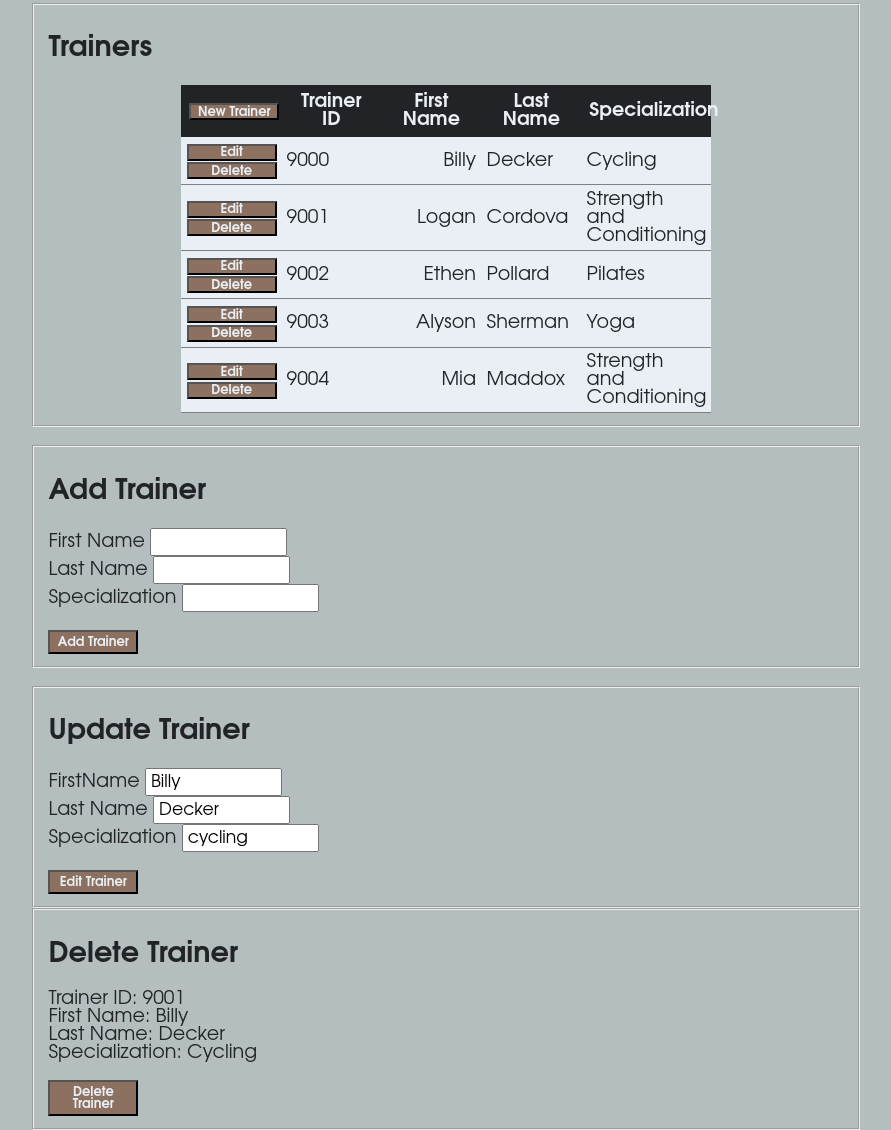
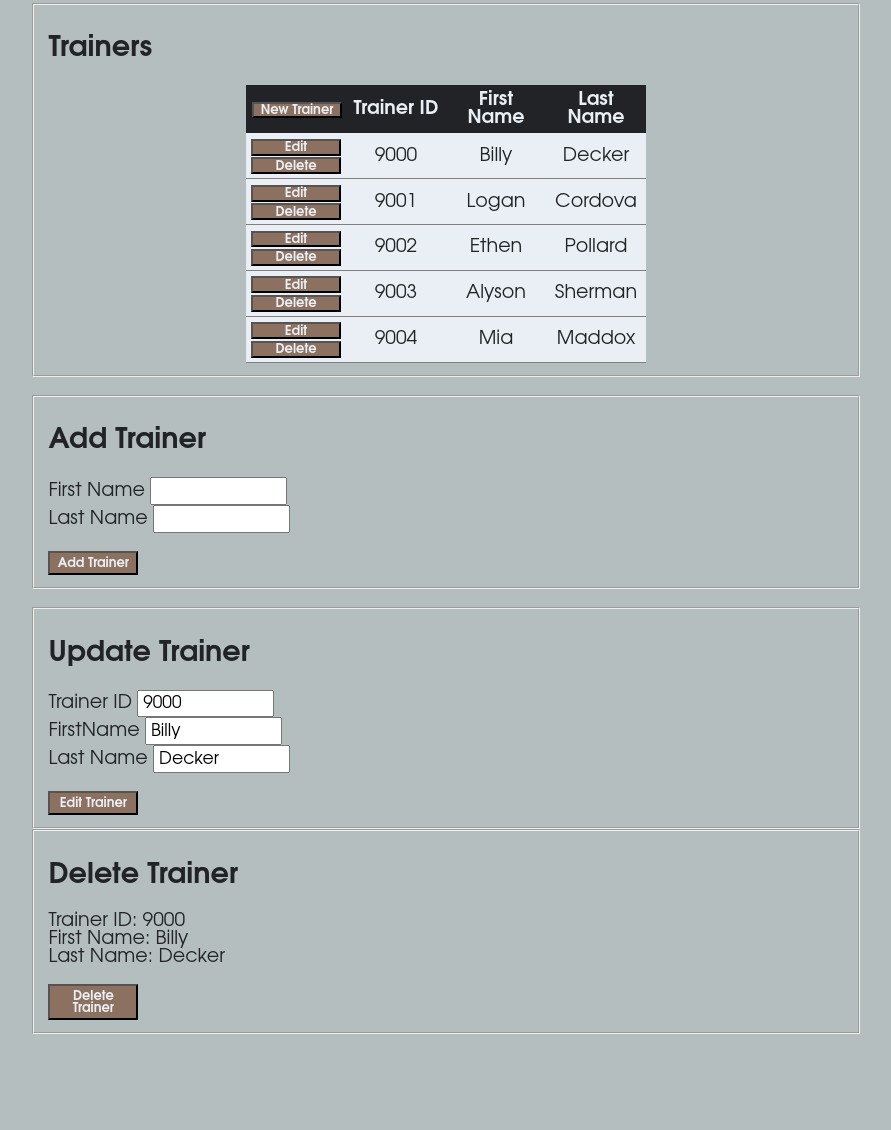
Before and after one commit to JustinLYoung/CS340, a plain HTML site: page trainers.html in a window 1280 px wide. Shown: the part 238-1368 px from the top of the page, without its empty margins (194-1085 px from the left). After the commit the page ends 1272 px from the top, so only its background shows below. Drawn offline with Linux system fonts and the light colour scheme.

Commit message:
These are all the updated files so far, trying to update main

```diff
--- a/main.css
+++ b/main.css
@@ -9,6 +9,7 @@
 
 
 /*   ----- Variables  -----  */
+
 :root {
   --offWhite: #F2F2F2;
   --cream: #F0F2DC;
@@ -25,11 +26,13 @@
 }
 
 /*  ----- Viewport ----- elements inherited by all remaining elements ----- */
-  body {       /* Can alternatively define in html {}. */
+body {
+  /* Can alternatively define in html {}. */
   background-color: var(--lightGrey);
   /* background-image:; */
   color: var(--black);
-    font-family: Avantgarde, TeX Gyre Adventor, URW Gothic L, sans-serif; /* Define with at least one font name and its related generic family name.*/
+  font-family: Avantgarde, TeX Gyre Adventor, URW Gothic L, sans-serif;
+  /* Define with at least one font name and its related generic family name.*/
   margin: 0 auto;
   padding: 0;
   max-width: 65%;
@@ -37,32 +40,37 @@
 }
 
 /*  ----- Page layout blocks -----  */
-  header, footer {
+header,
+footer {
   background-color: var(--cream);
-    margin:0;
+  margin: 0;
   color: var(--black);
-    padding:2.1%;
+  padding: 2.1%;
   border: 3px solid var(--charcoal);
-    font-family:'Signika Negative', sans-serif;
+  font-family: 'Signika Negative', sans-serif;
   font-size: x-large;
   text-align: center;
 }
+
 header img {
-    width:50px; padding:30px;
-    margin-top:-30px;
+  width: 50px;
+  padding: 30px;
+  margin-top: -30px;
   margin-bottom: -30px;
   margin-left: -30px;
   margin-bottom: -40px;
   margin-right: -30px;
 }
+
 main {
   margin-top: -30px;
   background-color: var(--charcoalTransparent);
-    margin:0;
+  margin: 0;
   color: var(--darkTeal);
-    padding:1%;
+  padding: 1%;
   border: 3px solid var(--charcoal);
 }
+
 /* section {
     background-color: var(--darkTeal);
     padding:3%;
@@ -73,16 +81,24 @@
     margin:0 auto;
   } */
 #topic1 {}
+
 #topic2 {}
+
 div {}
+
 aside {}
+
 /* footer {} */
 
 /* ----- Anchors ----- Text links */
 a {}
+
 a:link {}
+
 a:hover {}
+
 a:active {}
+
 a:visited {}
 
 /*  ----- Navigation ----- Override text links for navigation only.  */
@@ -93,6 +109,7 @@
   flex-wrap: wrap;
   justify-content: center;
 }
+
 nav a {
   background-color: var(--mocha);
   border: 2px solid var(--black);
@@ -105,59 +122,101 @@
   text-decoration: none;
   margin-right: 3px;
 }
+
 nav a:hover {
-    background-color:  var(--lightGray);
+  background-color: var(--lightGray);
   color: var(--black);
   text-decoration: none;
 }
 
 /*  -----  Typography  ----- */
 p {}
+
 br {}
-  ol, ul, dl {}
+
+ol,
+ul,
+dl {}
+
 li {}
+
 dt {}
+
 dd {}
 
-  h1, h2, h3, h4, h5, h6 {}
+h1,
+h2,
+h3,
+h4,
+h5,
+h6 {}
+
 h1 {}
+
 h2 {}
+
 h3 {}
+
 h4 {}
+
 h5 {}
+
 h6 {}
 
 abbr {}
+
 acronym {}
+
 address {}
+
 blockquote {}
+
 q {}
+
 cite {}
+
 em {}
+
 hr {}
+
 mark {}
+
 s {}
+
 span {}
+
 strong {}
+
 sub {}
+
 sup {}
+
 time {}
 
 /*  ----- Coding or instructional typography ----- */
 pre {}
+
 code {}
+
 kbd {}
+
 samp {}
+
 var {}
+
 del {}
+
 ins {}
 
 /*  ----- Table ----- */
-  table {border-collapse: collapse;
+table {
+  border-collapse: collapse;
   width: 50%;
   margin: auto;
 }
+
 caption {}
+
 /* thead {} */
 /* tbody {}
   tfoot {}
@@ -170,10 +229,11 @@
   data {}
   datalist {} */
 tr td {
-    border-bottom:1px solid gray;
-    min-width:100px;
-    padding:1%;
+  border-bottom: 1px solid gray;
+  min-width: 100px;
+  padding: 1%;
 }
+
 tr th {
   border: 2px var(--lightGray);
   text-align: center;
@@ -181,17 +241,25 @@
   color: var(--lightGray);
   padding: 1.5%;
 }
-  th, td {border: 2px var(--black);
+
+th,
+td {
+  border: 2px var(--black);
   background-color: var(--lightGray);
   padding: 3% 3% 3% 1%;
-    text-align: left;}
+  text-align: center;
+}
+
 td:nth-child(3) {
-    text-align: right;
+  text-align: center;
 }
 
 /*  ----- Form ----- */
-  form, button, input, select {
-    font-family:inherit;
+form,
+button,
+input,
+select {
+  font-family: inherit;
   font-size: 90%;
   display: flexbox;
   flex-wrap: row wrap;
@@ -199,67 +267,105 @@
   padding: .5%;
   margin: 0;
 }
+
 button {
   background-color: var(--mocha);
   color: var(--lightGray);
   width: 90px;
-    font-size:small;
+  font-size: small;
   font-weight: 900;
 }
+
 label {
   flex-wrap: row wrap;
   margin-top: 1%;
   margin-bottom: -1%;
   padding: 0;
 }
+
 fieldset {}
+
 legend {}
+
 label {}
+
 button {}
+
 input {}
+
 select {}
+
 optgroup {}
+
 option {}
+
 textarea {}
+
 output {}
+
 meter {}
+
 progress {}
 
 
 /* ----- Media ----- */
 figure {}
+
 figcaption {}
+
 figure img {}
+
 svg {}
+
 picture {}
+
 source {}
+
 iframe {}
+
 video {}
+
 audio {}
+
 embed {}
+
 object {}
 
 /*  ----- Classes for alignment, positioning, widths, grids, embellishments, and animation -----  */
 .gallery {}
 
 .floatright {}
+
 .floatleft {}
+
 .center-middle {}
 
 .ten {}
+
 .twenty {}
+
 .thirty {}
+
 .forty {}
+
 .fifty {}
+
 .sixty {}
+
 .seventy {}
+
 .eighty {}
 
 .radius {}
+
 .circle {}
+
 .boxshadow {}
+
 .tshadow {}
+
 .gradient {}
+
 .shape {}
 
 @keyframes App-logo {}
--- a/trainers.html
+++ b/trainers.html
@@ -4,7 +4,7 @@
     <meta charset="UTF-8">
     <meta name="viewport" content="width=device-width, initial-scale=1.0">
     <title>Trainers</title>
-    <link rel="stylesheet" type="text/css" href="main.css"/>
+    <link rel='stylesheet' type='text/css' media='screen' href='main.css'>
 </head>
 <body>
     <header>
@@ -28,7 +28,6 @@
                     <th>Trainer ID</th>
                     <th>First Name</th>
                     <th>Last Name</th>
-                    <th>Specialization</th>
                 </tr>
             </thead>
             <tbody>
@@ -40,7 +39,6 @@
                     <td>9000</td>
                     <td>Billy</td>
                     <td>Decker</td>
-                    <td>Cycling</td>
                 </tr>
                 <tr>
                     <td>
@@ -50,7 +48,6 @@
                     <td>9001</td>
                     <td>Logan</td>
                     <td>Cordova</td>
-                    <td>Strength and Conditioning</td>
                 </tr>
                 <tr>
                     <td>
@@ -60,7 +57,6 @@
                     <td>9002</td>
                     <td>Ethen</td>
                     <td>Pollard</td>
-                    <td>Pilates</td>
                 </tr>
                 <tr>
                     <td>
@@ -70,7 +66,6 @@
                     <td>9003</td>
                     <td>Alyson</td>
                     <td>Sherman</td>
-                    <td>Yoga</td>
                 </tr>
                 <tr>
                     <td>
@@ -80,7 +75,6 @@
                     <td>9004</td>
                     <td>Mia</td>
                     <td>Maddox</td>
-                    <td>Strength and Conditioning</td>
                 </tr>
             </tbody>
         </table>
@@ -93,23 +87,20 @@
         <br>
         <label for="lastName">Last Name</label>
         <input type="text" name="lastName" id="lastName" size="8" maxlength="45"/>
-        <br>
-        <label for="specialization">Specialization</label>
-        <input type="text" name="specialization" id="specialization" size="8" maxlength="45"/>
         <br><br>
         <button>Add Trainer</button>
     </fieldset>
     <br>
     <fieldset>
         <h2>Update Trainer</h2>
+        <label for="trainerID">Trainer ID</label>
+        <input type="text" name="trainerID" id="trainerID" value="9000" size="8" maxlength="45"/>
+        <br>
         <label for="firstName">FirstName</label>
         <input type="text" name="firstName" id="firstName" value="Billy" size="8" maxlength="45"/>
         <br>
         <label for="lastName">Last Name</label>
         <input type="text" name="lastName" id="lastName" value="Decker" size="8" maxlength="45"/>
-        <br>
-        <label for="specialization">Specialization</label>
-        <input type="text" name="specialization" id="specialization" value="cycling" size="8" maxlength="45"/>
         <br><br>
         <button>Edit Trainer</button>
     </fieldset>
@@ -117,16 +108,13 @@
     <fieldset>
         <h2>Delete Trainer</h2>
         <label for="trainerID">Trainer ID:</label>
-        <span>9001</span>
+        <span>9000</span>
         <br>
         <label for="firstName">First Name:</label>
         <span>Billy</span>
         <br>
         <label for="lastName">Last Name:</label>
         <span>Decker</span>
-        <br>
-        <label for="specialization">Specialization:</label>
-        <span>Cycling</span>
         <br><br>
         <button>Delete Trainer</button>
     </fieldset>
```
Also changed, not shown: index.html (+6 -3 lines), members_classes.html (+13 -1 lines), memberships.html (+1 -1 lines). Lines whose indentation alone changed are shown as unchanged.
